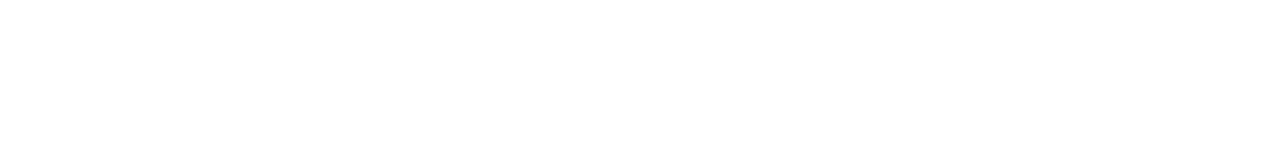
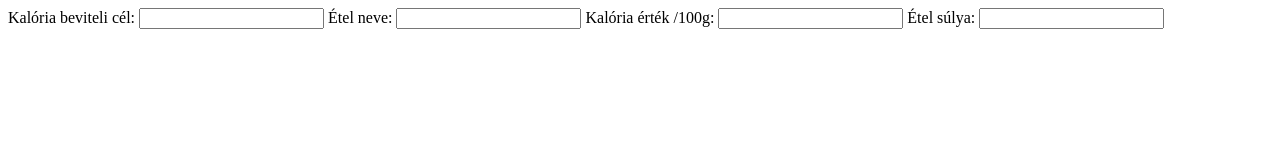
Before and after one commit to Moha0170/kaloria, a website: page public/index.html in a window 1280 px wide. Drawn offline with Linux system fonts and the light colour scheme.

Commit message:
Beviteli mezők létrehozása

```diff
--- a/public/index.html
+++ b/public/index.html
@@ -8,6 +8,17 @@
     <title>Kalóriaszámítás</title>
 </head>
 <body>
+    <label for="cel">Kalória beviteli cél:</label>
+    <input type="number" id="cel">
+
+    <label for="nev">Étel neve:</label>
+    <input type="text" id="nev">
+
+    <label for="kaloriaszaz">Kalória érték /100g:</label>
+    <input type="number" id="kaloriaszaz">
+
+    <label for="suly">Étel súlya:</label>
+    <input type="number" id="suly">
 
 </body>
 </html>
```
